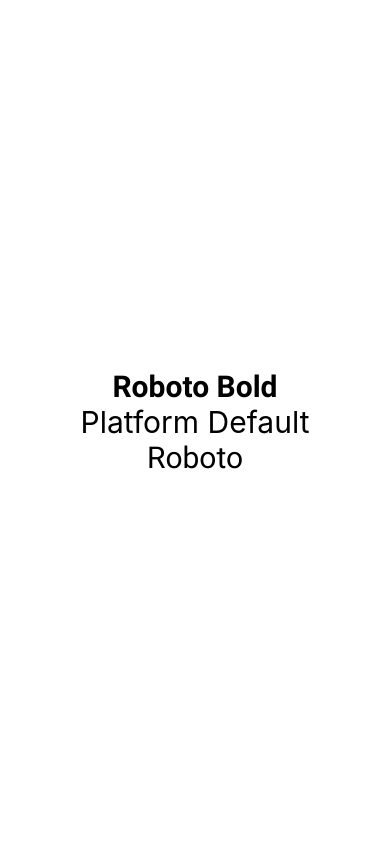
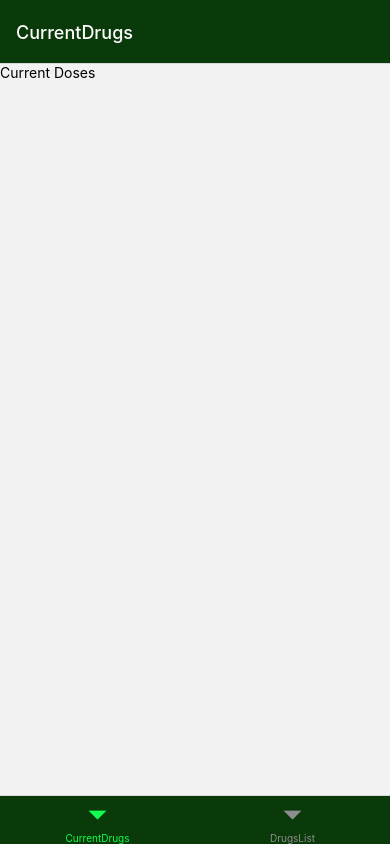
Before and after one commit to lelkespeter/AnestesiDrugs, a React Native app: screen / in a window 390 px wide. Built offline with nearby package versions, Linux system fonts and the light colour scheme.

Commit message:
navigation added

```diff
--- a/App.js
+++ b/App.js
@@ -3,6 +3,10 @@
 import {StyleSheet, Text, View} from "react-native";
 import {useFonts} from "expo-font";
 import * as SplashScreen from "expo-splash-screen";
+import {NavigationContainer} from "@react-navigation/native";
+import {createBottomTabNavigator} from "@react-navigation/bottom-tabs";
+import {createNativeStackNavigator} from "@react-navigation/native-stack";
+import {GlobalStyles} from "./constants/styles";
 
 import CurrentDosesScreen from "./screens/CurrentDosesScreen";
 import DrugsListScreen from "./screens/DrugsListScreen";
@@ -26,12 +30,39 @@
     return null;
   }
 
+  const BottomTabs = createBottomTabNavigator();
+  const Stack = createNativeStackNavigator();
+
+  function DrugsOverview() {
+    return (
+      <BottomTabs.Navigator
+        screenOptions={{
+          headerStyle: {backgroundColor: GlobalStyles.colors.primary700},
+          headerTintColor: "white",
+          tabBarStyle: {backgroundColor: GlobalStyles.colors.primary700},
+          tabBarActiveTintColor: GlobalStyles.colors.neon,
+        }}
+      >
+        <BottomTabs.Screen name="CurrentDrugs" component={CurrentDosesScreen} />
+        <BottomTabs.Screen name="DrugsList" component={DrugsListScreen} />
+      </BottomTabs.Navigator>
+    );
+  }
+
   return (
-    <View style={styles.container} onLayout={onLayoutRootView}>
-      <Text style={{fontFamily: "roboto-bold", fontSize: 30}}>Roboto Bold</Text>
-      <Text style={{fontSize: 30}}>Platform Default</Text>
-      <Text style={{fontFamily: "roboto-font", fontSize: 30}}>Roboto</Text>
-    </View>
+    <>
+      <StatusBar style="light" />
+      <NavigationContainer>
+        <Stack.Navigator>
+          <Stack.Screen
+            name="DrogsOverview"
+            component={DrugsOverview}
+            options={{headerShown: false}}
+          />
+          <Stack.Screen name="Start" component={StartScreen} />
+        </Stack.Navigator>
+      </NavigationContainer>
+    </>
   );
 }
 
--- a/app.json
+++ b/app.json
@@ -7,13 +7,11 @@
     "icon": "./assets/icon.png",
     "userInterfaceStyle": "light",
     "splash": {
-      "image": "./assets/splash.png",
+      "image": "./assets/icon.png",
       "resizeMode": "contain",
       "backgroundColor": "#ffffff"
     },
-    "assetBundlePatterns": [
-      "**/*"
-    ],
+    "assetBundlePatterns": ["**/*"],
     "ios": {
       "supportsTablet": true
     },
--- a/constants/styles.js
+++ b/constants/styles.js
@@ -3,9 +3,9 @@
     primary50: "##98FB98",
     primary100: "##90EE90",
     primary200: "##32CD32",
-    primary400: "##228B22",
-    primary500: "##008000",
-    primary700: "#2d0689",
+    primary400: "##1d7a1d",
+    primary500: "##077707",
+    primary700: "#0a3a0a",
     primary800: "#023020",
     accent500: "#f7bc0c",
     error50: "#fcc4e4",
```
Also changed, not shown: package.json (+7 -2 lines), 2 other files (tests, documents, lock files or other folders).
